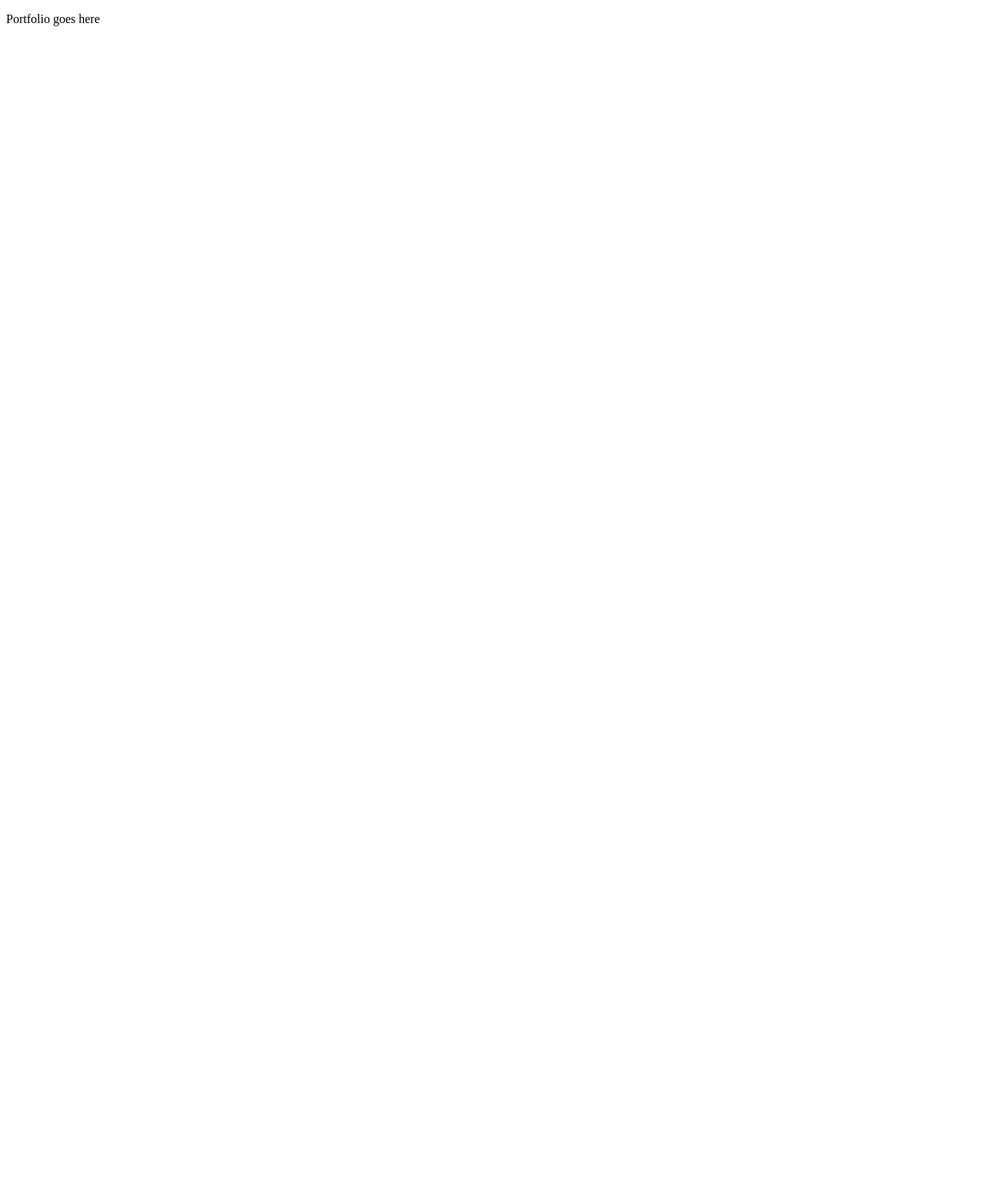
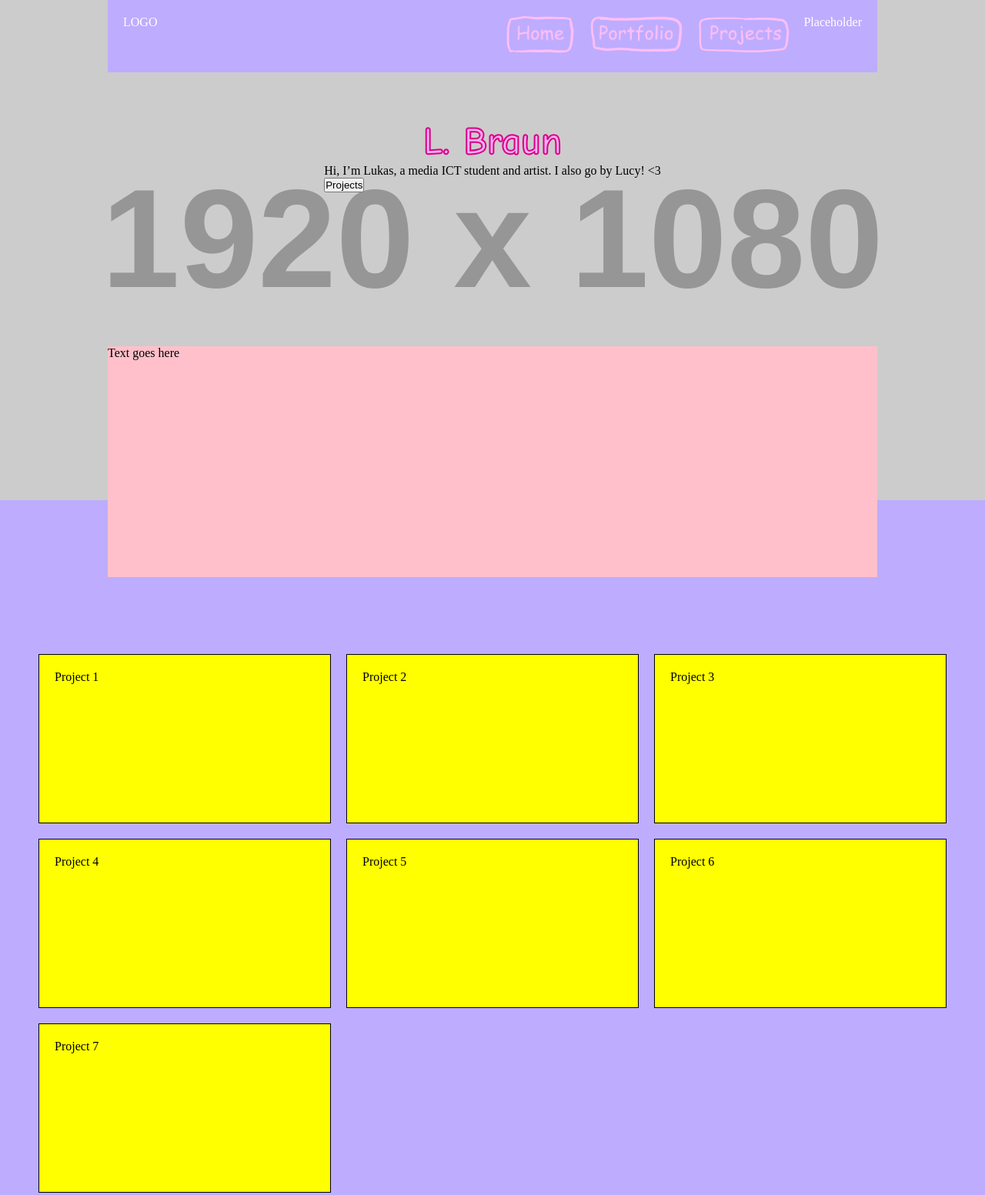
Before and after one commit to Username-Lukas-is-unavailable/portfolio, a plain HTML site: page index.html in a window 1280 px wide. Shown: the top 1553 px of the page at 77% size. Before the commit the page ends 800 px from the top, so only its background shows below. Drawn offline with Linux system fonts and the light colour scheme; placeholder pictures from the web are drawn by us.

Commit message:
# Portfolio Website
This is a website that will function as my portfolio for my study.

## Updates
- Added srtucture to the site (such as header, footer, nav, main etc) (WIP)
- Added test for custom buttons in the nav bar (WIP)

## Roadmap
- Update layout. Delete unused dead space and make it look presentable.
- Add content, such as text and images
- Finalise the returning elements before making additional pages.

## Contributing
I currently am not open to contributions. This is a personal project.

```diff
--- a/index.html
+++ b/index.html
@@ -6,11 +6,56 @@
           content="width=device-width, user-scalable=no, initial-scale=1.0, maximum-scale=1.0, minimum-scale=1.0">
     <meta http-equiv="X-UA-Compatible" content="ie=edge">
     <title>Portfolio</title>
+    <link rel="stylesheet" href="stylesheet.css">
+    <script src="https://kit.fontawesome.com/6d59331c26.js" crossorigin="anonymous"></script>
 </head>
 <body>
-<p>Portfolio goes here</p>
+
+<header>
+    <nav>
+        <a href="#">LOGO</a> <!--This will eventually be a logo image-->
+        <ul>
+            <li><a href="#"><img src="/images/button_home.png" alt="Home" class="nav_img"></img></a></li>
+            <li><a href="#"><img src="/images/button_portfolio.png" alt="Portfolio" class="nav_img"></img></a></li>
+            <li><a href="#"><img src="/images/button_projects.png" alt="Projects" class="nav_img"></img></a></li>
+            <li><a href="#">Placeholder</a></li>
+        </ul>
+    </nav>
+    <div>
+        <h1 class="page_heading">L. Braun</h1>
+        <p>
+            Hi, I’m Lukas, a media ICT student and artist. I also go by Lucy! <3
+        </p>
+        <button>Projects</button>
+    </div>
+    <aside>
+        Text goes here
+    </aside>
+</header>
+<main>
+    <section id="project_overview">
+        <div>Project 1</div>
+        <div>Project 2</div>
+        <div>Project 3</div>
+        <div>Project 4</div>
+        <div>Project 5</div>
+        <div>Project 6</div>
+        <div>Project 7</div>
+    </section>
+    <section></section>
+    <section></section>
+    <section></section>
+    <section></section>
+</main>
+<footer></footer>
+
 </body>
 <footer>
-
+    <ul>
+        <li><a href="#">Home</a></li>
+        <li><a href="#">Portfolio</a></li>
+        <li><a href="#">Projects</a></li>
+        <li><a href="#">Placeholder</a></li>
+    </ul>
 </footer>
 </html>
--- a/stylesheet.css
+++ b/stylesheet.css
@@ -1,18 +1,129 @@
 * {
-    box-sizing: border-box;
+    padding:0;
+    margin:0;
+    box-sizing:border-box;
+    list-style: none;
 }
 
 body {
-    margin: 0;
-    padding: 0;
+    background-color:#BEACFF;
+}
+header {
+    height:calc(100vh - 150px);
+    margin-bottom:150px;
+    padding-bottom:400px;
+
+    background-image:url("https://placehold.co/1920x1080/purple/yellow");
+    background-position:center center;
+    background-repeat: no-repeat;
+    background-size: cover;
+
+    display:flex;
+    flex-direction:column;
+    justify-content:space-between;
+    align-items:center;
+    position:relative;
 }
 
-header {
-    margin: 0;
-    padding: 0;
+nav{
+    padding:20px;
+    width:1000px;
+    display:flex;
+    justify-content:space-between;
+    background-color:#BEACFF;
+}
+
+.nav_img {
+    height:50px;
+}
+
+nav img:hover {
+    background-color: #d80085;
+    color: black;
+    text-decoration: none;
+}
+
+nav>ul{
+    display: flex;
+    gap: 15px;
+}
+
+nav a{
+    text-decoration: none;
+    color:white;
+}
+
+nav a:hover {
+    color: black;
+
+}
+
+nav a.active {
+    background-color: #d80085;
+    color: #ff0000;
+    text-decoration: none;
+}
+
+aside{
+    background-color:pink;
+    width:1000px;
+    min-height:300px;
+    position:absolute;
+    bottom:-100px;
+}
+
+.page_heading {
+    font-size:50px;
+    margin-top:50px;
+    text-align:center;
+    font-family:"Comic Sans MS";
+    color: #f3acf2;
+    -webkit-text-stroke-width: 2px;
+    -webkit-text-stroke-color: #d80085;
+}
+
+main {
+
+}
+
+section {
+    min-height:100vh;
+}
+
+section:nth-child(even){
+    background-color:#ccc;
+}
+
+section#project_overview{
+    padding:50px;
+    display:grid;
+    grid-template-columns:repeat(3, 1fr);
+    gap:20px;
+}
+
+section#project_overview>div{
+    border:1px solid black;
+    padding:20px;
+    background-color:yellow;
+
 }
 
 footer {
-    margin: 0;
-    padding: 0;
+    min-height:10vh;
+    background-color:blue;
+    display:flex;
+    flex-direction:column;
+    justify-content:space-between;
+    align-items:center;
+    position:relative;
 }
+
+footer>ul{
+    display: flex;
+    gap: 15px;
+}
+
+footer a{
+    text-decoration: none;
+    color:white;
+}
```
Also changed, not shown: images/button_home.png (added), images/button_portfolio.png (added), images/button_projects.png (added).
